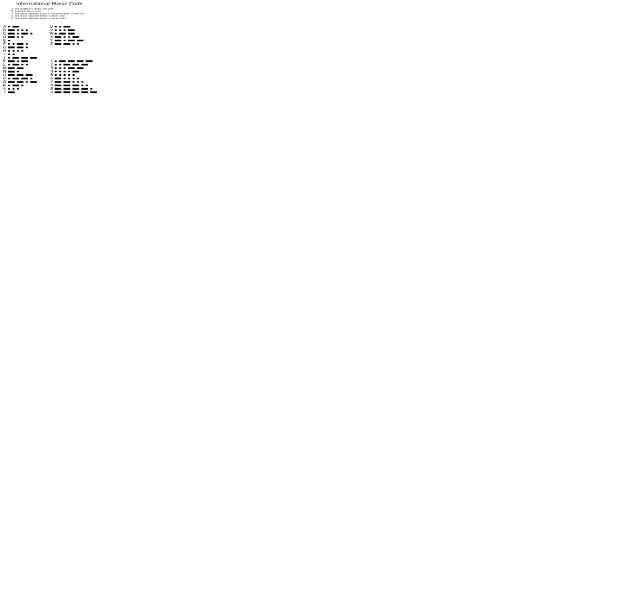
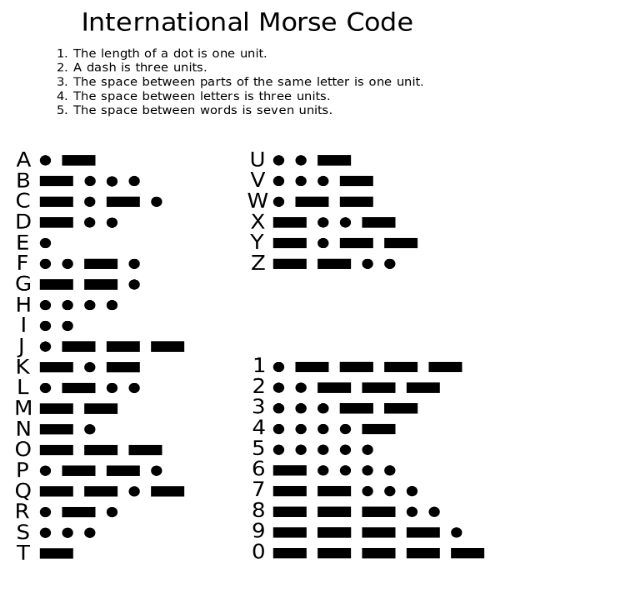
Before and after one commit to wilfcs/Roger, a Next.js app: page /learn in a window 1280 px wide. Shown: the top 598 px of the page, without its empty margins (0-640 px from the left). Built offline with nearby package versions, Linux system fonts and the light colour scheme.

Commit message:
instructions section

```diff
--- a/pages/learn.js
+++ b/pages/learn.js
@@ -3,7 +3,11 @@ import React from 'react'
 import Image from 'next/image';
 function Header() {
     return (
-        <Image src="/images/wp5048666.png" width={100} height={100} alt="Morse Code" />
+        <div>
+             <Image src="/images/wp5048666.png" width={500} height={600} alt="Morse Code" />
+        </div>
+
+
 
     )
 }
```
